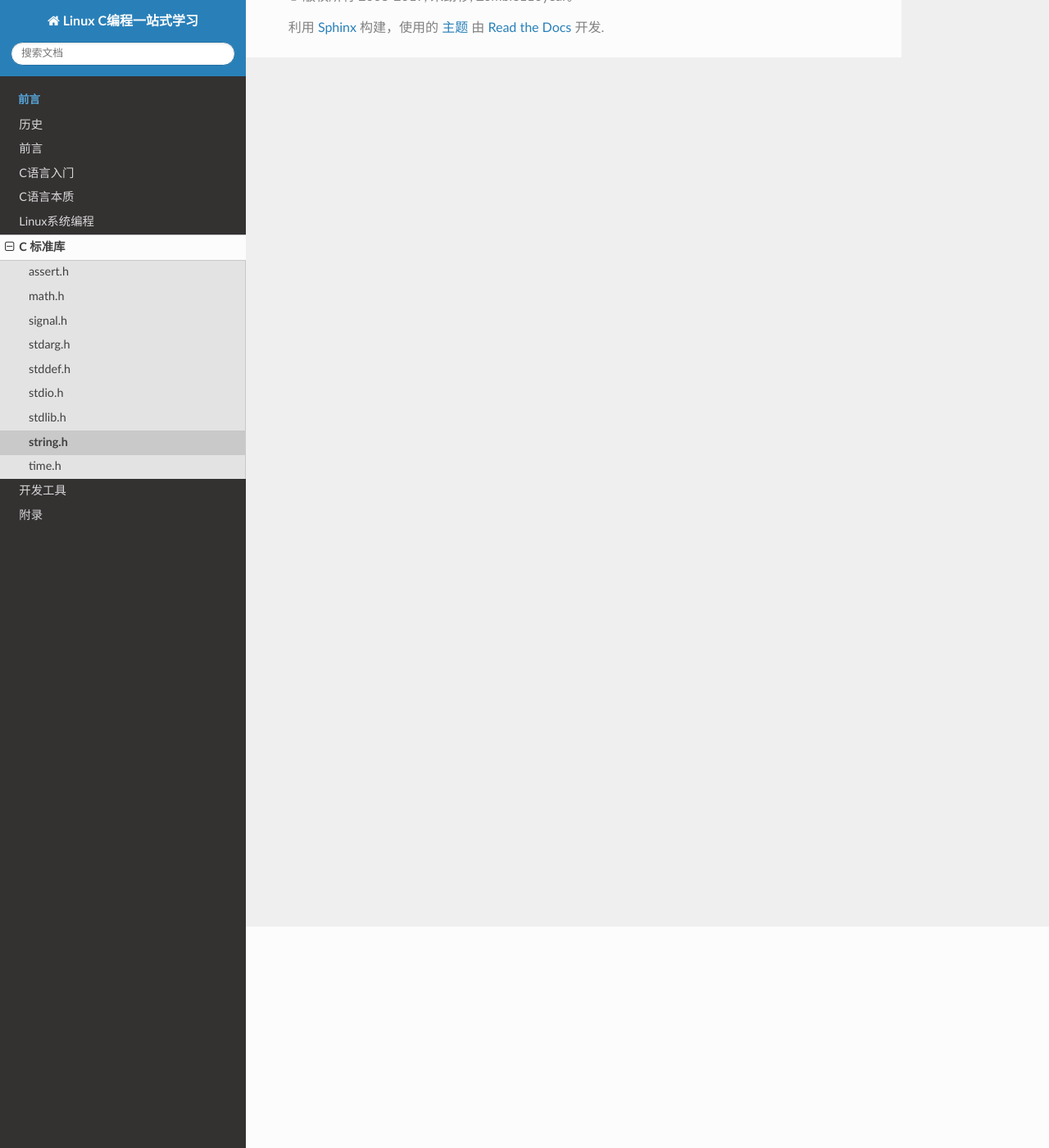
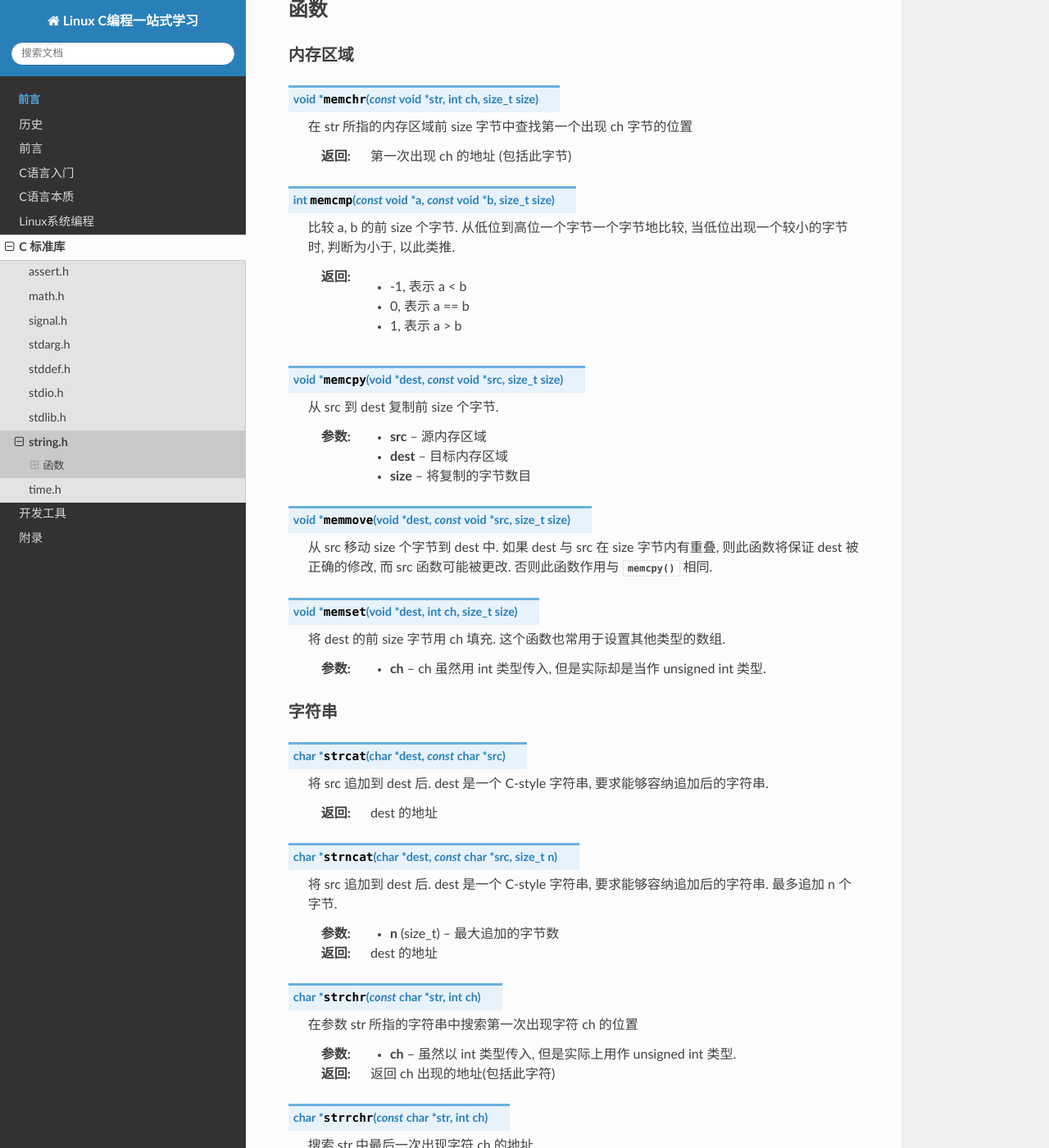
Before and after one commit to zombie110year/linux-c-learning-all-in-one, a Sphinx documentation site: the page built from source/stdlib/string.rst, in a window 1280 px wide and 1400 px high, scrolled down 270 px. Shown: the whole window at 82% size. Built offline with Sphinx 7.4.7 and the Read the Docs theme 2.0.0, drawn with Linux system fonts in a browser that asks for light colours; some of the changed text lies outside the part shown.

Commit message:
string.h

```diff
--- a/source/stdlib/string.rst
+++ b/source/stdlib/string.rst
@@ -1,3 +1,143 @@
 ########
 string.h
 ########
+
+string.h 中的功能, 与其说是处理字符串, 不如说是在处理字节数组, 像复制一块内存之类的函数.
+
+如果想要格式化字符串, 需要使用 :doc:`stdio` 中的 :c:func:`sprintf` 函数.
+
+函数
+====
+
+内存区域
+--------
+
+.. c:function:: void *memchr(const void *str, int ch, size_t size)
+
+    在 str 所指的内存区域前 size 字节中查找第一个出现 ch 字节的位置
+
+    :return: 第一次出现 ch 的地址 (包括此字节)
+
+.. c:function:: int memcmp(const void *a, const void *b, size_t size)
+
+    比较 a, b 的前 size 个字节. 从低位到高位一个字节一个字节地比较,
+    当低位出现一个较小的字节时, 判断为小于, 以此类推.
+
+    :return:
+
+        -   -1, 表示 a < b
+        -   0, 表示 a == b
+        -   1, 表示 a > b
+
+.. c:function:: void *memcpy(void *dest, const void *src, size_t size)
+
+    从 src 到 dest 复制前 size 个字节.
+
+    :param src: 源内存区域
+    :param dest: 目标内存区域
+    :param size: 将复制的字节数目
+
+.. c:function:: void *memmove(void *dest, const void *src, size_t size)
+
+    从 src 移动 size 个字节到 dest 中. 如果 dest 与 src 在 size 字节内有重叠,
+    则此函数将保证 dest 被正确的修改, 而 src 函数可能被更改.
+    否则此函数作用与 :c:func:`memcpy` 相同.
+
+.. c:function:: void *memset(void *dest, int ch, size_t size)
+
+    将 dest 的前 size 字节用 ch 填充. 这个函数也常用于设置其他类型的数组.
+
+    :param ch: ch 虽然用 int 类型传入, 但是实际却是当作 unsigned int 类型.
+
+字符串
+------
+
+.. c:function:: char *strcat(char *dest, const char *src)
+
+    将 src 追加到 dest 后. dest 是一个 C-style 字符串, 要求能够容纳追加后的字符串.
+
+    :return: dest 的地址
+
+.. c:function:: char *strncat(char *dest, const char *src, size_t n)
+
+    将 src 追加到 dest 后. dest 是一个 C-style 字符串, 要求能够容纳追加后的字符串.
+    最多追加 n 个字节.
+
+    :param size_t n: 最大追加的字节数
+    :return: dest 的地址
+
+.. c:function:: char *strchr(const char *str, int ch)
+
+    在参数 str 所指的字符串中搜索第一次出现字符 ch 的位置
+
+    :param ch: 虽然以 int 类型传入, 但是实际上用作 unsigned int 类型.
+    :return: 返回 ch 出现的地址(包括此字符)
+
+.. c:function:: char *strrchr(const char *str, int ch)
+
+    搜索 str 中最后一次出现字符 ch 的地址.
+
+.. c:function:: size_t strcspn(const char *a, const char *b)
+
+    搜索 a 中第一次出现 b 中字符的位置. 返回的是偏移量, 基准位置是 a 的首地址.
+
+    :return: b 中包含的字符第一次在 a 中出现的地址偏移量
+
+.. c:function:: size_t strspn(const char *a, const char *b)
+
+    在 a 中检索第一个不在 b 中出现的字符的地址偏移量
+
+.. c:function:: char *strpbrk(const char *a, const char *b)
+
+    类似于 :c:func:`strcspn`, 在 a 中检索 b 中的字符, 返回第一次出现的字符的地址.
+
+    :return: b 中包含的字符第一次在 a 中出现的地址
+
+.. c:function:: char *strstr(const char *str, const char *target)
+
+    在 str 中搜索第一次出现 target 字串的地址.
+
+.. c:function:: char *strtok(char *str, const char *delimeter)
+
+    将 str 拆分成子字符串, delimeter 作为分隔符.
+    一次调用将会返回一个子串, 当字符串无法再被拆分将会返回 NULL.
+
+    :param delimeter: 分隔符
+    :return: 一次调用返回一个子串, 当无法继续拆分时返回 NULL.
+
+.. c:function:: char *strcmp(const char *a, const char *b)
+
+    类似于 :c:func:`memcmp`, 但只针对字符串, 以 ``\0`` 终止.
+
+.. c:function:: char *strcmp(const char *a, const char *b, size_t n)
+
+    类似于 :c:func:`memcmp`, 但只针对字符串, 比较前 n 个字节.
+
+.. c:function:: int strcoll(const char *a, const char *a)
+
+    比较两个字符串的 "大小", 根据 ``LC_COLLATE`` 的设置 [#1]_
+
+.. c:function:: char *strcpy(char *dest, const char *src)
+
+    将 src 复制到 dest
+
+.. c:function:: char *strncpy(char *dest, const char *src, size_t n)
+
+    将 src 复制到 dest, 最多 n 个字节.
+
+.. c:function:: char *strerror(int errno)
+
+    传入 C 错误码, 在内部数组中搜索并返回对应的错误信息.
+
+    :param errno: 常用 errno.h 中的 errno 宏.
+    :return: 错误码对应的字符串消息
+
+.. c:function:: size_t strlen(const char *str)
+
+    返回 str 的长度, 单位字节. 以 ``\0`` 结束.
+
+.. c:function:: size_t strxfrm(char *dest, const char *src, size_t n)
+
+    根据 LC_COLLATE 区域设置 [#1]_ , 将 src 转换, 并将结果存入 dest 中.
+
+.. [#1] 参考 https://zh.cppreference.com/w/c/locale/LC_categories, 定义在 locale.h 中.
```
